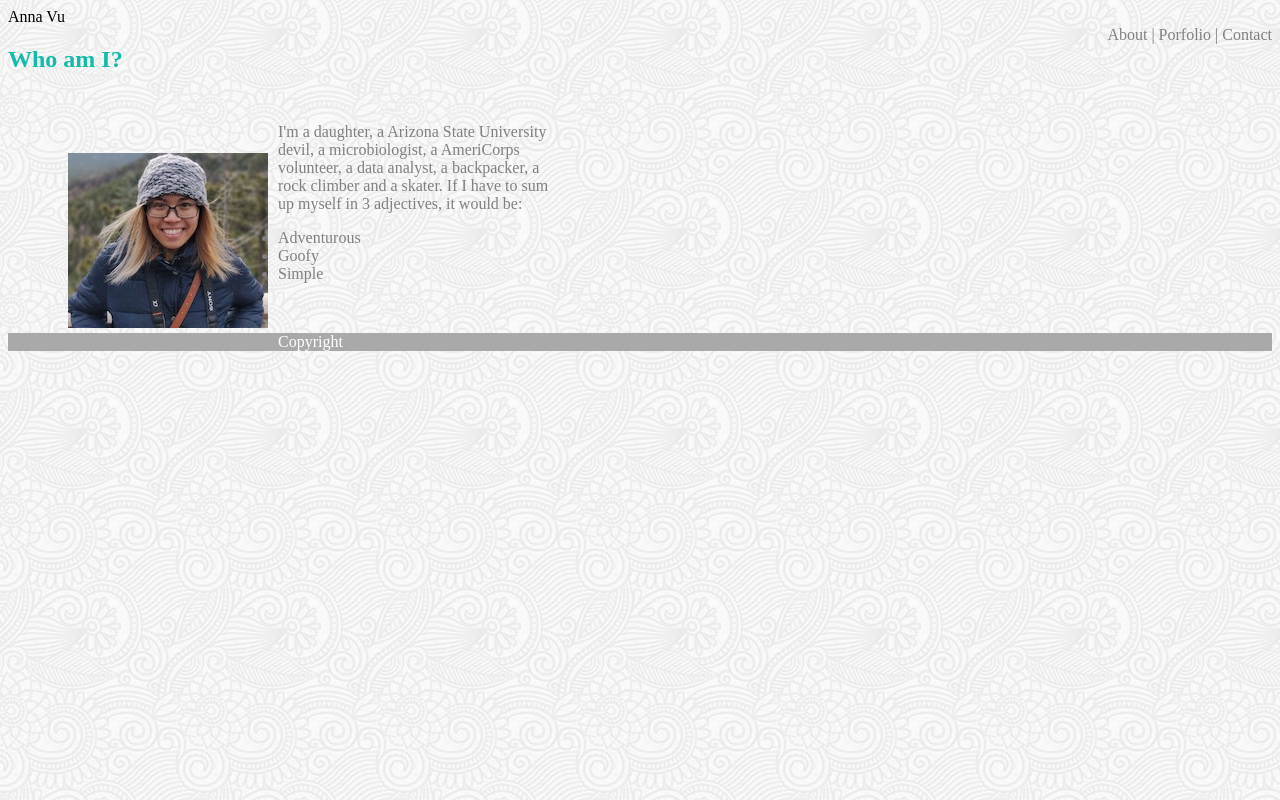
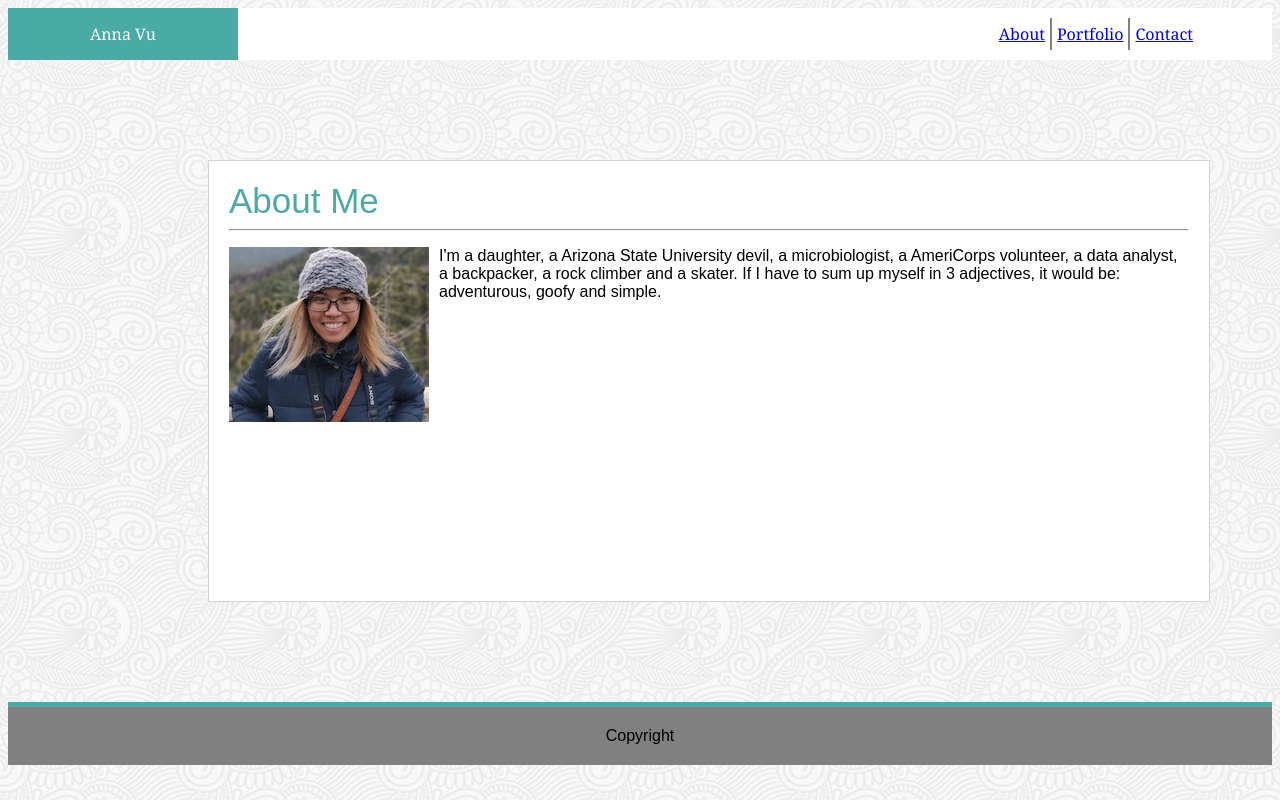
Before and after one commit to ngavu2712/Basic-Portfolio-, a plain HTML site: page index.html in a window 1280 px wide. Drawn offline with Linux system fonts and the light colour scheme.

Commit message:
New changes on index and contact page

```diff
--- a/assets/css/index3test.css
+++ /dev/null
@@ -1,68 +0,0 @@
-body {
-    background-image: url(/full-bloom/full-bloom.png);
-}
-
-.flex-container1 {
-    background:#ffffff;
-    height: 70px;
-    margin: 0 0;
-    padding: 0;
-    display:flex;
-    justify-content: space-around;
-
-}
-
-
-#navigation {
-
-    background: red;
-    width: 200px;
-    text-align: center;
-
- }
-
- #annavu {
-
-     background:#4aaaa5;
-     text-align: center;
-     width: 400px;
-     float: right;
- }
-
-.flex-container2 {
-    background: #ffffff;
-    margin: 100px 200px;
-    height: 400px;
-    width: 960px;
-}
-
-#aboutme {
-    background: lightgrey;
-    color: #4aaaa5;
-    font-weight: bold;
-    margin: 40px 0;
-    font-size: 35px;
-    border-bottom: 5px solid grey;
-    height: 70px;
-    vertical-align: middle;
-}
-
-#image {
-    background: #ffffff;
-    float: left;
-    padding: 15px 25px;
-}
-
-#paragraph {
-    background:#ffffff;
-    text-align: left;
-    color:#777777;
-    padding: 25px 25px;
-}
-
-.footer {
-    background:grey;
-    text-align: center;
-    height: 60px;
-    border-top: 5px solid #4aaaa5 ;
-}
--- a/assets/css/style.css
+++ b/assets/css/style.css
@@ -1,60 +1,102 @@
+html {
+    background: lightgray;
+    background-image: url(/full-bloom/full-bloom.png);
+}
 
 body {
-    background: #cccccc;
-    background-image: url(/full-bloom/full-bloom.png)
+
+    position: relative;
+    font-family: Arial, Helvetica, sans-serif;
+}
+
+header {
+    background:#ffffff;
+    position: sticky;
+
+    /*control what happen to the content that is too big to fit into the area*/
+    overflow:auto;
+
+    top: 0;
+    font-family: 'Georgia', 'Times New Roman', Times, serif;
 
 }
 
-#container1 {
-    font-family: 'Georgia', Times, "Times New Roman", serif;
+nav {
+    max-width: 1200px;
+    margin: 0;
 }
 
-.aaa {
-    background: #ccccccc;
-    color: grey;
-    float: right;
+span {
+    float: left;
+    padding: 15px;
+    background-color: #4aaaa5;
+    color: white;
+    width: 200px;
+    text-align: center;
 }
 
-header {
-    background:rgb(19, 187, 170);
-    color: white;
-    display: flex;
-    justify-content: flex-start;
-    width: 175px;
-    height: 75px;
-    font-size: 40px;
+ul {
+    float: right;
     margin: 10px;
+    justify-content: center;
+    color: lightgrey;
 }
+
+li {
+    float: left;
+
+    /*Remove the bullet point*/
+    list-style: none;
+
+    padding: 5px;
+}
+
+.rightborder {
+    border-right: 2px solid gray;
+}
+
+section {
+    padding: 20px;
+    background: #ffffff;
+    max-width: 960px;
+    margin: 20px auto;
+    border: 1px solid lightgrey;
+
+
+}
+
 img {
+    width: 200px;
     float: left;
-    margin: 30px 10px 15px 10px;
+    margin-right: 10px;
 }
-#container2 {
-    font-family: 'Arial', 'Helvetica Neue', Helvetica, sans-serif;
+
+
+
+
+
+section {
+    background: #ffffff;
+    margin: 100px 200px;
+    height: 400px;
+    width: 960px;
 }
 
 .aboutme {
-    color: rgb(19, 187, 170);
+    color: #4aaaa5;
+    justify-content: center;
+    font-size: 35px;
+
 }
 
-p1 {
-    color: grey;
+
+
+
+footer {
+    background:grey;
+    border-top: 5px solid #4aaaa5;
+    margin: 0;
+    text-align: center;
+    padding: 20px;
+
 }
-
-p2 {
-    color: grey;
-}
-
-ul {
-    color: grey;
-}
-
-#bbb {
-    width: 500px;
-    margin: 50px;
-}
-
-#footer {
-    background: darkgrey;
-    color: white;
-}
--- a/assets/css/style2.css
+++ /dev/null
@@ -1,93 +0,0 @@
-html {
-    background: #4aaaa5;
-}
-
-body {
-    background-image: url(/full-bloom/full-bloom.png);
-    position: relative;
-    top: 0;
-    position: relative;
-}
-
-header {
-    background:#ffffff;
-    position: sticky;
-    overflow:auto;
-    top: 0;
-
-}
-
-nav {
-    max-width: 1200px;
-    margin: 0 auto;
-}
-
-ul {
-    float: right;
-    margin: 10px;
-    justify-content: center;
-    color: lightgrey;
-}
-
-li {
-    float: left;
-
-    /*Remove the bullet point*/
-    list-style: none;
-
-    padding: 5px;
-
-}
-
-.rightborder {
-    border-right: 2px solid gray;
-}
-
-#navigation {
-
-    background: red;
-    width: 200px;
-    justify-content: center;
-
- }
-
- #annavu {
-
-     background:#4aaaa5;
-     text-align: center;
-     width: 400px;
-     float: right;
- }
-
-.flex-container2 {
-    background: #ffffff;
-    margin: 100px 200px;
-    height: 400px;
-    width: 960px;
-}
-
-.aboutme {
-    color: #4aaaa5;
-    justify-content: center;
-}
-
-#paragraph {
-    background:#ffffff;
-    text-align: left;
-    color:#777777;
-    padding: 25px 25px;
-}
-
-
-footer {
-    background:grey;
-    height: 60px;
-    border-top: 5px solid #4aaaa5;
-}
-
-.footer {
-
-    padding-bottom: 10px;
-    text-align: center;
-
-}
--- a/index.html
+++ b/index.html
@@ -1,33 +1,43 @@
 <!DOCTYPE html>
 <html>
     <head>
+        <title>Index</title>
         <meta charset="UTF-8">
-        <title>About me</title>
-        <link rel="stylesheet"type="text/css" href="assets/css/style.css"
+        <link rel="stylesheet" type="text/css" href="assets/css/style.css">
     </head>
+
     <body>
-                <section>Anna Vu</section>
-                <nav class="aaa">About | Porfolio | Contact</nav>
+
+        <header>
+
+            <nav>
+                <span>Anna Vu</span>
+                <ul>
+                    <li class="rightborder"><a href="index2.html">About</a></li>
+                    <li class="rightborder"><a href="portfolio.html">Portfolio</a></li>
+                    <li><a href="contact.html">Contact</a></li>
+                </ul>
+            </nav>
 
 
-                <section class="aboutme">
-                <h2>Who am I?</h2>
+        </header>
+
+        <section>
+            <div class="aboutme">About Me</div>
+
+            <!--Create a break line under the div-->
+            <hr>
+
+            <div >
+                <img src="assets/images/IMG_20190309_161856_Bokeh.jpg">
+                <p id="paragraph">I'm a daughter, a Arizona State University devil, a microbiologist, a AmeriCorps volunteer, a data analyst, a backpacker, a rock climber and a skater. If I have to sum up myself in 3 adjectives, it would be: adventurous, goofy and simple.</p>
+            </div>
+
+        </section>
+
+        <footer class="footer">Copyright</footer>
+
+    </body>
 
 
-             <section id="bbb">
-                <img src="assets/images/IMG_20190309_161856_Bokeh.jpg">
-                <p1>I'm a daughter, a Arizona State University devil, a microbiologist, a AmeriCorps volunteer, a data analyst, a backpacker, a rock climber and a skater. If I have to sum up myself in 3 adjectives, it would be: </p1>
-                    <ul>
-                        <li>Adventurous</li>
-                        <li>Goofy</li>
-                        <li>Simple</li>
-                    </ul>
-                </section>
-
-                    <section id="footer">
-                        <footer>Copyright</footer>
-                    </section>
-
-                </section>
-    </body>
 </html>
```
Also changed, not shown: index2.html (deleted, +0 -40 lines), index3test.html (deleted, +0 -48 lines), regal/readme.txt (added), regal/regal.png (added), 2 other files.
